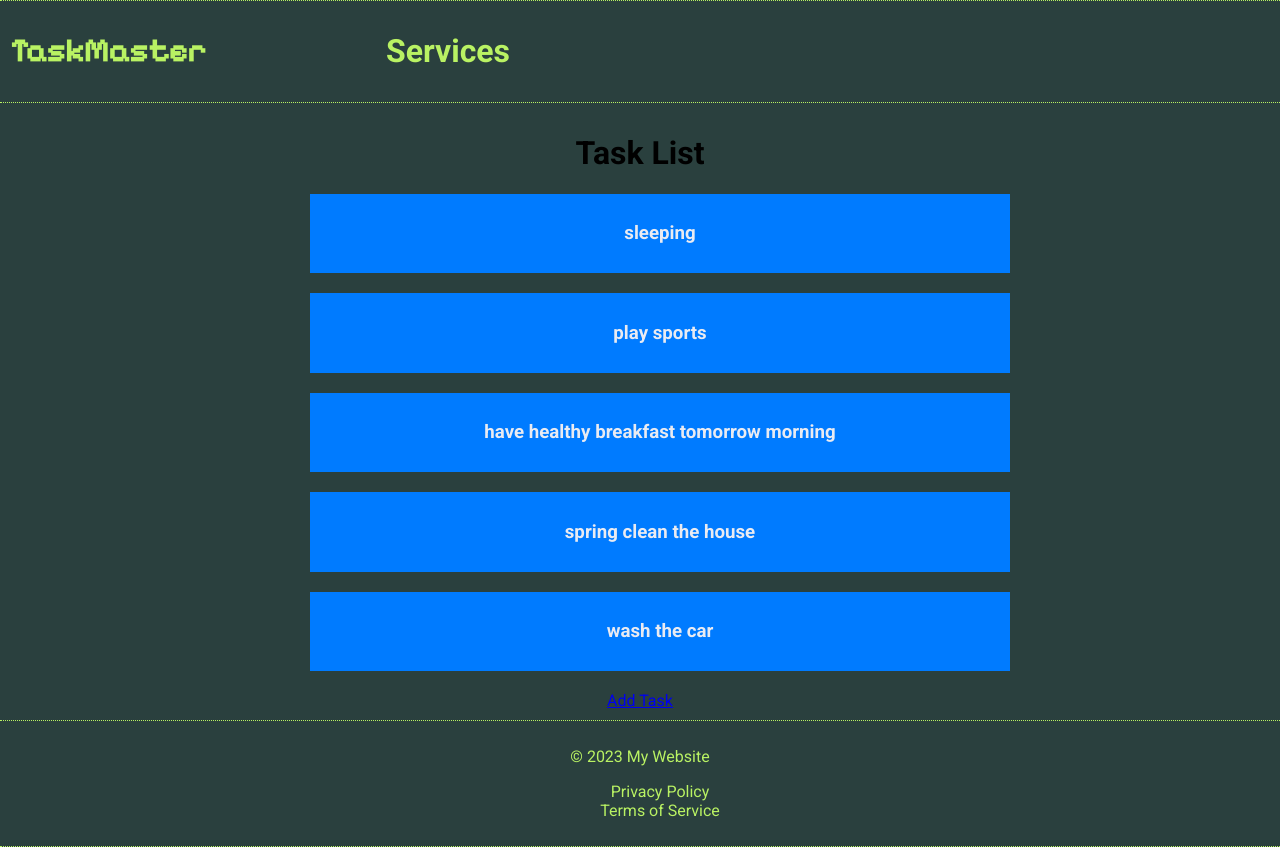
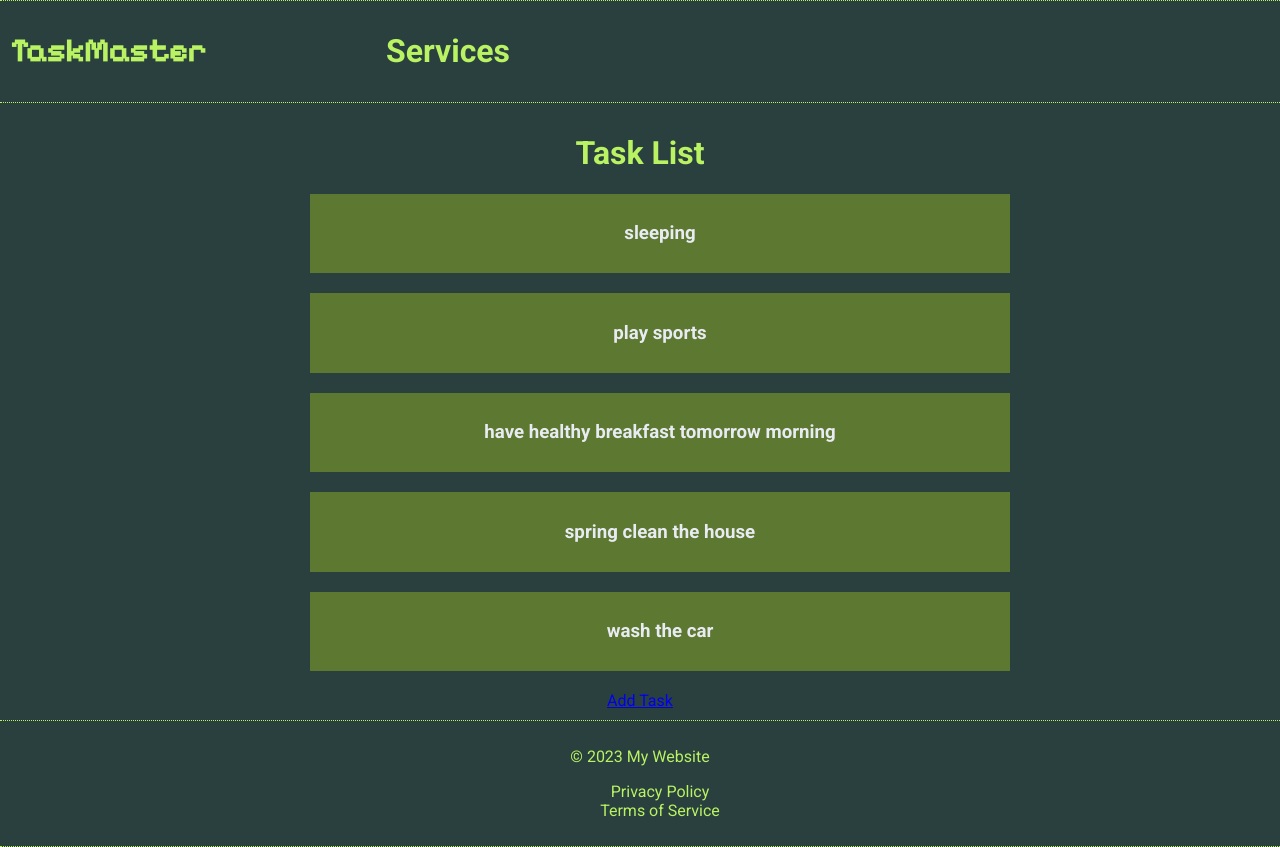
Before and after one commit to thapelomagqazana/todo-list-app, a Django app: page / in a window 1280 px wide. Run offline with Django 4.2, Linux system fonts and the light colour scheme; data comes from the database, SQL or seed files in the repository; some libraries are stand-ins or nearby versions.

Commit message:
Modified the main section, changed background color of the title blocks

```diff
--- a/static/css/styles.css
+++ b/static/css/styles.css
@@ -11,6 +11,7 @@ body {
     font-family: var(--font-family);
     font-size: var(--root-font-size);
     background-color: var(--page-background-color);
+    color: #B9F263;
     margin: 0;
     padding: 0;
 }
@@ -77,7 +78,7 @@ nav a {
     width: 680px;
     margin: 20px 0;
     /* border: 1px solid #ccc; */
-    background-color: #007bff;
+    background-color: #5C7831;
     padding: 10px;
     cursor: pointer;
 }
```
